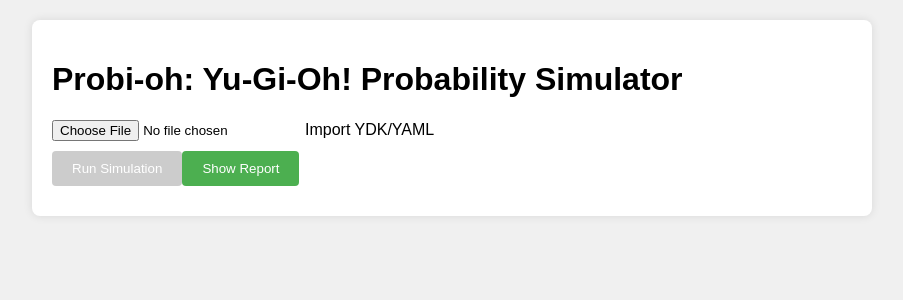
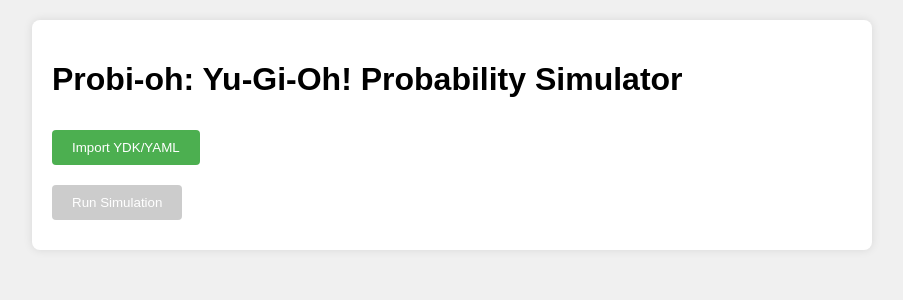
Before and after one commit to CodeFatherG/probi-oh, a React app: page / in a window 1280 px wide. Shown: the top 300 px of the page, without its empty margins (188-1091 px from the left). Built offline with nearby package versions, Linux system fonts and the light colour scheme.

Commit message:
Fix up the report display to be at parity with main

```diff
--- a/src/App.tsx
+++ b/src/App.tsx
@@ -3,64 +3,118 @@ import FileInput from './components/FileInput';
 import SimulationRunner from './components/SimulationRunner';
 import ProgressBar from './components/ProgressBar';
 import ResultDisplay from './components/ResultDisplay';
-import ReportToggle from './components/ReportToggle';
+import { Deck } from './utils/deck';
+import { BaseCondition } from './utils/condition';
+import { Simulation } from './utils/simulation';
+import { GameState } from './utils/game-state';
+import { Report } from './utils/report';
+import { SimulationInput, YamlManager } from './utils/yaml-manager';
+import ReportDisplay from './components/ReportDisplay';
 
 const App: React.FC = () => {
-    const [yamlContent, setYamlContent] = useState<string | null>(null);
     const [isSimulationRunning, setIsSimulationRunning] = useState(false);
     const [progress, setProgress] = useState(0);
     const [result, setResult] = useState<string | null>(null);
-    const [isReportVisible, setIsReportVisible] = useState(false);
-    // eslint-disable-next-line @typescript-eslint/no-explicit-any
-    const [reportData, setReportData] = useState<any>(null);
+    const [reportData, setReportData] = useState<Report[]>([]);
+    const [simulationInput, setSimulationInput] = useState<SimulationInput | null>(null);
+    const [error, setError] = useState<string | null>(null);
+    const [isReportVisible, setIsReportVisible] = useState<boolean>(false);
 
-    const handleFileUpload = (content: string) => {
-        setYamlContent(content);
+    const handleFileUpload = async (file: File) => {
+        try {
+            const yamlManager = YamlManager.getInstance();
+            const input = await yamlManager.loadFromYamlFile(file);
+            setSimulationInput(input);
+            setError(null);
+            console.log('File loaded successfully:', input);
+        } catch (err) {
+            setError(`Error loading file: ${(err as Error).message}`);
+            console.error('Error loading file:', err);
+        }
     };
 
+    const simulateDraw = async (deck: Deck,
+                        conditions: (BaseCondition)[],
+                        handSize: number,
+                        trials: number): Promise<Report[]> => {
+        const simulations: Simulation[][] = Array(conditions.length).fill([]).map(() => []);
+
+        for (let i = 0; i < trials; i++) {
+            conditions.forEach((condition, index) => {
+                const simulation = new Simulation(new GameState(deck.deepCopy()), condition);
+                simulation.gameState.drawHand(handSize);
+                simulations[index].push(simulation);
+                simulation.iterate();
+            });
+
+            if (i % 100 === 0 || i === trials - 1) {
+                const progress = ((i + 1) / trials) * 100;
+                setProgress(progress);
+
+                // Yield to the event loop to keep UI responsive
+                await new Promise(resolve => setTimeout(resolve, 0));
+            }
+        }
+
+        return simulations.flatMap(simulationSet => Report.generateReports(simulationSet));
+    }
+
     const runSimulation = async () => {
-        if (!yamlContent) return;
+        if (!simulationInput) {
+            console.error('Simulation input not set');
+            setError('Simulation input not set');
+            return;
+        }
 
-        setIsSimulationRunning(true);
         setProgress(0);
         setResult(null);
+        setIsSimulationRunning(true);
+        setError(null);
 
-        // TODO: Implement actual simulation logic here
-        // This is a placeholder to simulate progress
-        for (let i = 0; i <= 100; i += 10) {
-            await new Promise(resolve => setTimeout(resolve, 500));
-            setProgress(i);
+        try {
+            const deck = simulationInput.deck;
+            const conditions = simulationInput.conditions;
+            console.log('Starting simulation...');
+            console.log(`Deck size: ${deck.deckCount}`);
+            console.log(`Cards in deck: ${deck.deckList.map(card => card.name).join(', ')}`);
+
+            const reports = await simulateDraw(deck, conditions, 5, 10000);
+
+            // Find maximum probability
+            const maxProbability = Math.max(...reports.map(report => report.successRate));
+
+            setResult(`Maximum probability of success: ${(maxProbability * 100).toFixed(2)}%`);
+
+            setReportData(reports);
+
+            console.log(`Simulation complete. Maximum success probability: ${(maxProbability * 100).toFixed(2)}%`);
+        } catch (err) {
+            setError(`Error running simulation: ${(err as Error).message}`);
+            console.error('Error running simulation:', err);
+        } finally {
+            setIsSimulationRunning(false);
         }
-
-        setResult("Simulation complete. Maximum success probability: 85.23%");
-        setIsSimulationRunning(false);
-
-        // TODO: Replace this with actual report data
-        setReportData({
-            conditions: [
-                { name: "Condition 1", successRate: 0.8523 },
-                { name: "Condition 2", successRate: 0.7142 }
-            ]
-        });
     };
 
-    const toggleReport = () => {
+    const toggleReportVisibility = () => {
         setIsReportVisible(!isReportVisible);
     };
 
     return (
         <div className="App">
             <h1>Probi-oh: Yu-Gi-Oh! Probability Simulator</h1>
-            <FileInput onFileUpload={handleFileUpload} accept=".ydk,.yaml,.yml" />
-            <SimulationRunner onRun={runSimulation} disabled={!yamlContent || isSimulationRunning} />
+            <FileInput onFileUpload={handleFileUpload} />
+            {error && <p className="error-message">{error}</p>}
+            <SimulationRunner onRun={runSimulation} disabled={!simulationInput || isSimulationRunning} />
             {isSimulationRunning && <ProgressBar progress={progress} />}
             {result && <ResultDisplay result={result} />}
-            <ReportToggle onToggle={toggleReport} isVisible={isReportVisible} />
-            {isReportVisible && reportData && (
-                <div id="reportContainer">
-                    {/* TODO: Implement detailed report display */}
-                    <pre>{JSON.stringify(reportData, null, 2)}</pre>
-                </div>
+            {reportData.length > 0 && (
+                <div>
+                <button onClick={toggleReportVisibility}>
+                    {isReportVisible ? 'Hide Report' : 'Show Report'}
+                </button>
+                {isReportVisible && <ReportDisplay reports={reportData} />}
+            </div>
             )}
         </div>
     );
--- a/src/components/FileInput.tsx
+++ b/src/components/FileInput.tsx
@@ -1,32 +1,49 @@
-import React from 'react';
+import React, { useState, useRef } from 'react';
 
 interface FileInputProps {
-    onFileUpload: (content: string) => void;
-    accept: string;
+    onFileUpload: (file: File) => void;
 }
 
-const FileInput: React.FC<FileInputProps> = ({ onFileUpload, accept }) => {
+const FileInput: React.FC<FileInputProps> = ({ onFileUpload }) => {
+    const [fileName, setFileName] = useState<string>('');
+    const fileInputRef = useRef<HTMLInputElement>(null);
+
     const handleFileChange = (event: React.ChangeEvent<HTMLInputElement>) => {
         const file = event.target.files?.[0];
         if (file) {
-            const reader = new FileReader();
-            reader.onload = (e) => {
-                const content = e.target?.result as string;
-                onFileUpload(content);
-            };
-            reader.readAsText(file);
+            setFileName(file.name);
+            onFileUpload(file);
         }
     };
 
+    const handleButtonClick = () => {
+        fileInputRef.current?.click();
+    };
+
+    const isValidFileType = (name: string): boolean => {
+        return name.endsWith('.ydk') || name.endsWith('.yaml') || name.endsWith('.yml');
+    };
+
     return (
-        <div>
+        <div className="file-input">
             <input
                 type="file"
+                ref={fileInputRef}
                 onChange={handleFileChange}
-                accept={accept}
-                id="fileInput"
+                accept=".ydk,.yaml,.yml"
+                style={{ display: 'none' }}
             />
-            <label htmlFor="fileInput">Import YDK/YAML</label>
+            <button onClick={handleButtonClick}>
+                {fileName ? 'Change File' : 'Import YDK/YAML'}
+            </button>
+            {fileName && (
+                <span className={`file-name ${isValidFileType(fileName) ? 'valid' : 'invalid'}`}>
+                    {fileName}
+                </span>
+            )}
+            {fileName && !isValidFileType(fileName) && (
+                <p className="error-message">Invalid file type. Please select a .ydk, .yaml, or .yml file.</p>
+            )}
         </div>
     );
 };
--- /dev/null
+++ b/src/components/ReportDisplay.tsx
@@ -0,0 +1,55 @@
+import React from 'react';
+import { Report } from '../utils/report'; // Adjust the import path as necessary
+
+interface ReportDisplayProps {
+    reports: Report[];
+}
+
+const ReportDisplay: React.FC<ReportDisplayProps> = ({ reports }) => {
+    return (
+        <div className="report-container">
+            {reports.map((report, index) => (
+                <div key={index} className="report">
+                    <h3>Condition {index + 1}: {report.conditionStats.condition.toString()}</h3>
+                    <p>Success Rate: {report.successRatePercentage}</p>
+
+                    <h4>Card Statistics:</h4>
+                    <ul>
+                        {Array.from(report.cardNameStats.entries()).map(([name, stats]) => (
+                            <li key={name}>
+                                {name}: Seen {((stats.cardSeenCount / report.simulations.length) * 100).toFixed(2)}% of the time
+                                and drawn {((stats.cardDrawnCount / stats.cardSeenCount) * 100).toFixed(2)}%
+                            </li>
+                        ))}
+                    </ul>
+
+                    <h4>Free Card Statistics:</h4>
+                    <ul>
+                        {Array.from(report.freeCardStats.entries()).map(([name, stats]) => (
+                            <li key={name}>
+                                {name}: Seen {((stats.cardSeenCount / report.simulations.length) * 100).toFixed(2)}% of the time.
+                                Used {(stats.activationRate * 100).toFixed(2)}% of the time
+                                and wasted {(stats.unusedRate * 100).toFixed(2)}%
+                            </li>
+                        ))}
+                    </ul>
+
+                    <h4>Condition Statistics:</h4>
+                    <ul>
+                        <li>
+                            {report.conditionStats.condition.toString()}:
+                            Success Rate: {(report.conditionStats.successRate * 100).toFixed(2)}%
+                        </li>
+                        {Array.from(report.conditionStats.subConditionStats.entries()).map(([key, stats]) => (
+                            <li key={key}>
+                                {key}: Success Rate: {(stats.successRate * 100).toFixed(2)}%
+                            </li>
+                        ))}
+                    </ul>
+                </div>
+            ))}
+        </div>
+    );
+};
+
+export default ReportDisplay;
--- /dev/null
+++ b/src/styles/FileInput.css
@@ -0,0 +1,35 @@
+.file-input {
+    margin-bottom: 20px;
+}
+
+.file-input button {
+    padding: 10px 15px;
+    background-color: #4CAF50;
+    color: white;
+    border: none;
+    border-radius: 4px;
+    cursor: pointer;
+    font-size: 16px;
+}
+
+.file-input button:hover {
+    background-color: #45a049;
+}
+
+.file-name {
+    margin-left: 10px;
+    font-style: italic;
+}
+
+.file-name.valid {
+    color: #4CAF50;
+}
+
+.file-name.invalid {
+    color: #f44336;
+}
+
+.error-message {
+    color: #f44336;
+    margin-top: 5px;
+}
```
